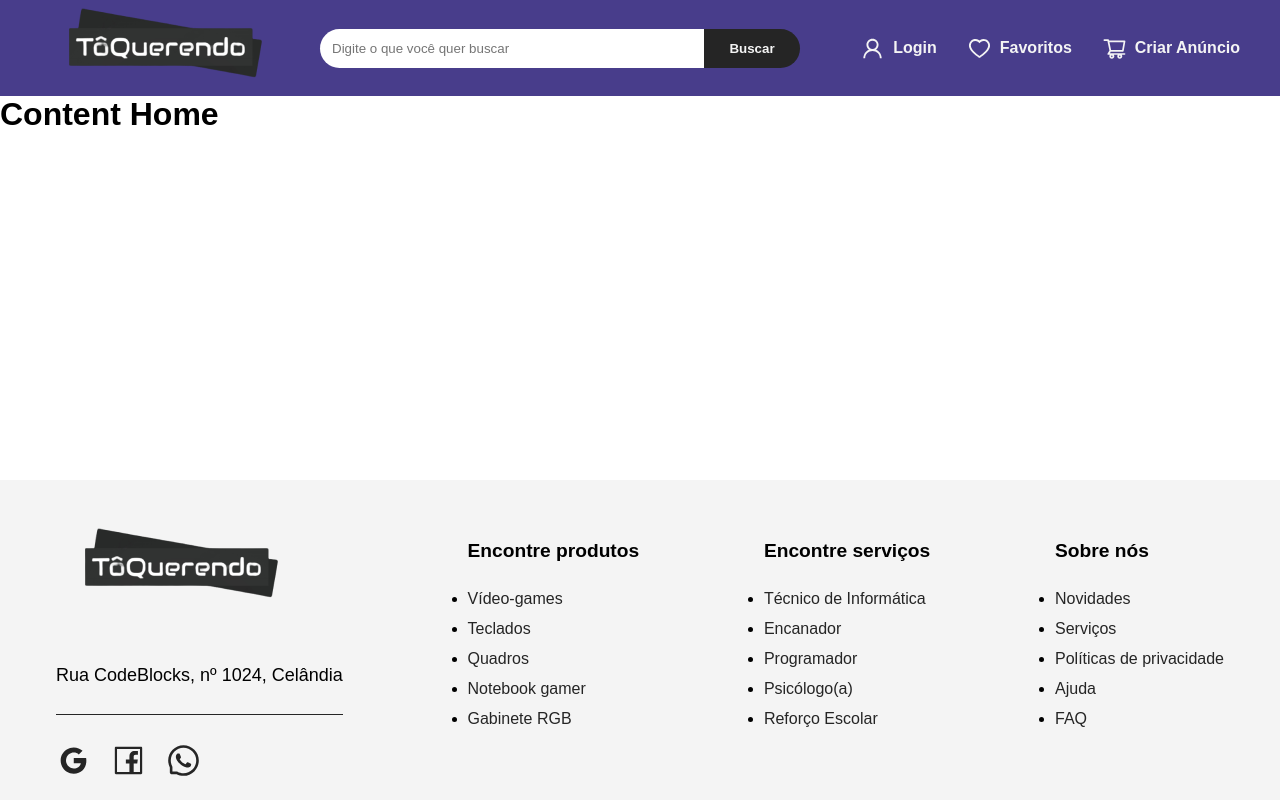
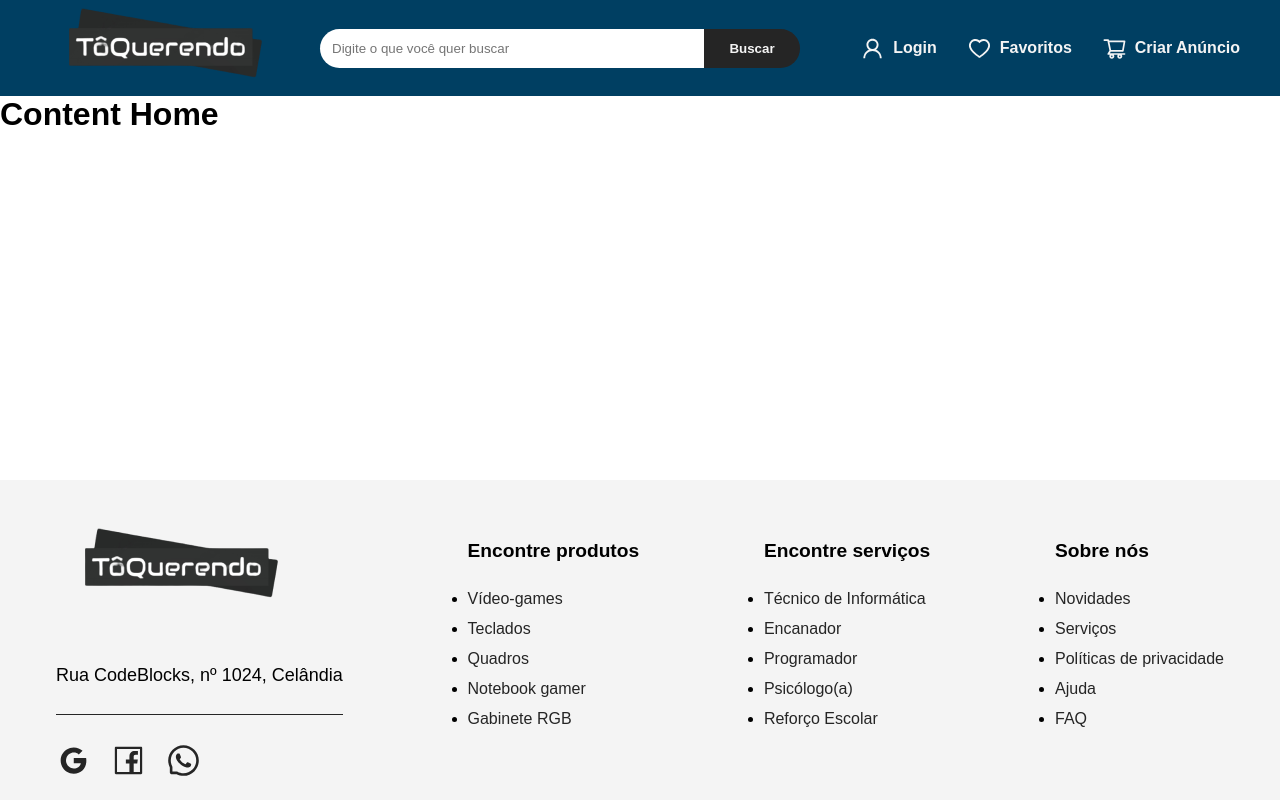
Before and after one commit to marciliojrr/toQuerendo, a React (Vite) app: page / in a window 1280 px wide. Built offline with nearby package versions, Linux system fonts and the light colour scheme.

Commit message:
Adicionando a cor do hrader

```diff
--- a/src/components/Layout/Header/styles.ts
+++ b/src/components/Layout/Header/styles.ts
@@ -9,7 +9,7 @@ export const Container = styled.header`
   padding: 0 2.5rem 0 2.5rem;
   height: 12vh;
 
-  background-color: darkslateblue;
+  background-color: #003F62;
 `;
 
 export const Content = styled.div`
```
